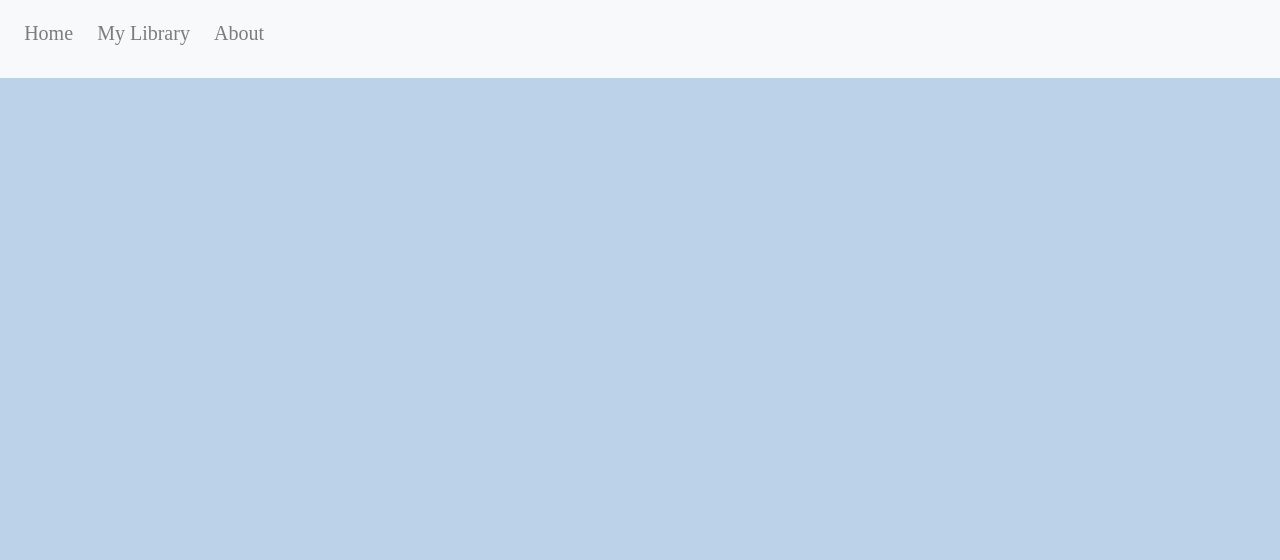
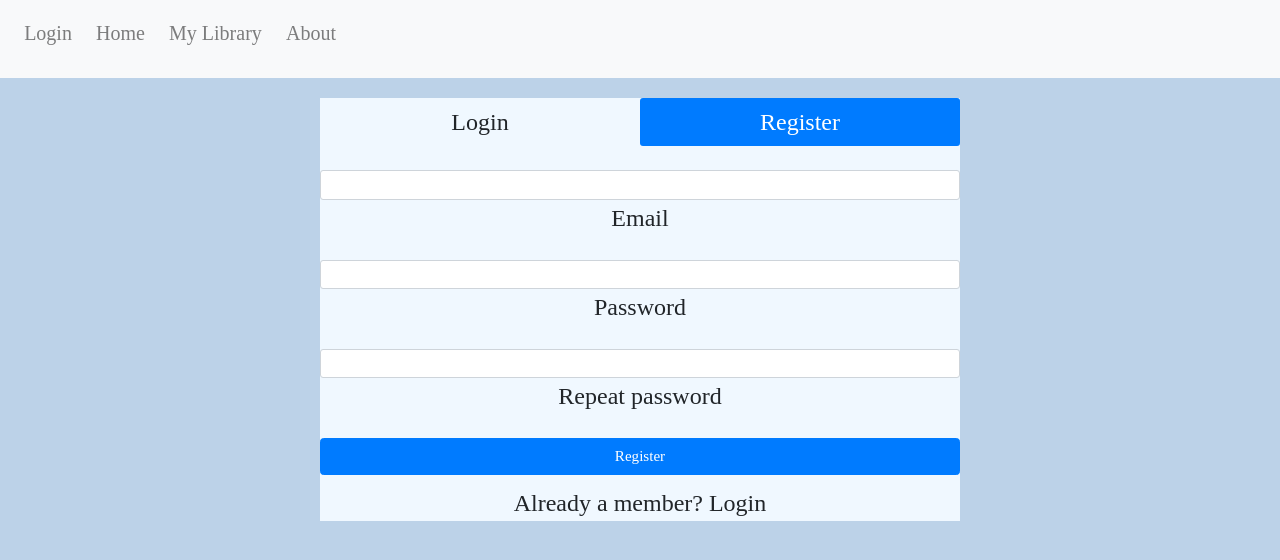
Before and after one commit to klaucoffee/googlebooks-frontend, a React (Create React App) app: page /registration in a window 1280 px wide. Shown: the top 560 px of the page. Built offline with nearby package versions, Linux system fonts and the light colour scheme; no server answers; a web font is replaced by a local one.

Commit message:
login and register page completed

```diff
--- a/src/App.css
+++ b/src/App.css
@@ -28,10 +28,6 @@
   color: #61dafb;
 }
 
-.p-2 {
-  font-size: 20px;
-}
-
 @keyframes App-logo-spin {
   from {
     transform: rotate(0deg);
--- a/src/Components/Header.js
+++ b/src/Components/Header.js
@@ -1,5 +1,5 @@
 import React from "react";
-import { Link, useNavigate } from "react-router-dom";
+import { useNavigate } from "react-router-dom";
 import "../App.css";
 
 const Header = (props) => {
@@ -9,6 +9,11 @@ const Header = (props) => {
     <nav class="navbar navbar-expand-lg navbar-light bg-light">
       <div class="collapse navbar-collapse" id="navbarNav">
         <ul class="navbar-nav">
+          <li class="p-2">
+            <p class="nav-link" onClick={() => navigate(`/login`)}>
+              Login
+            </p>
+          </li>
           <li class="p-2">
             <p class="nav-link" onClick={() => navigate(`/home`)}>
               Home
--- /dev/null
+++ b/src/Components/Login.js
@@ -0,0 +1,95 @@
+import React from "react";
+import { useNavigate } from "react-router-dom";
+
+const Login = () => {
+  const navigate = useNavigate();
+  return (
+    <>
+      <div className="loginform">
+        <ul class="nav nav-pills nav-justified mb-3" id="ex1" role="tablist">
+          <li class="nav-item" role="presentation">
+            <p
+              class="nav-link active"
+              id="tab-login"
+              data-mdb-toggle="pill"
+              role="tab"
+              aria-controls="pills-login"
+              aria-selected="true"
+              onClick={() => navigate(`/login`)}
+            >
+              Login
+            </p>
+          </li>
+          <li class="nav-item" role="presentation">
+            <p
+              class="nav-link hoverNeed"
+              id="tab-register"
+              data-mdb-toggle="pill"
+              role="tab"
+              aria-controls="pills-register"
+              aria-selected="false"
+              onClick={() => navigate(`/registration`)}
+            >
+              Register
+            </p>
+          </li>
+        </ul>
+
+        <div class="tab-content">
+          <div
+            class="tab-pane fade show active"
+            id="pills-login"
+            role="tabpanel"
+            aria-labelledby="tab-login"
+          >
+            <form>
+              <div class="form-outline mb-4">
+                <input type="email" id="loginName" class="form-control" />
+                <label class="form-label" for="loginName">
+                  Email or username
+                </label>
+              </div>
+
+              <div class="form-outline mb-4">
+                <input
+                  type="password"
+                  id="loginPassword"
+                  class="form-control"
+                />
+                <label class="form-label" for="loginPassword">
+                  Password
+                </label>
+              </div>
+
+              <div class="d-flex justify-content-center">
+                <a href="#!">Forgot password?</a>
+              </div>
+
+              <button
+                style={{ marginBottom: "10px", marginTop: "10px" }}
+                type="submit"
+                class="btn btn-primary btn-lg btn-block"
+              >
+                Sign in
+              </button>
+
+              <div class="text-center">
+                <p>
+                  Not a member?{" "}
+                  <span
+                    class="hoverNeed"
+                    onClick={() => navigate(`/registration`)}
+                  >
+                    Register
+                  </span>
+                </p>
+              </div>
+            </form>
+          </div>
+        </div>
+      </div>
+    </>
+  );
+};
+
+export default Login;
--- a/src/Components/ProtectedRoutes.js
+++ b/src/Components/ProtectedRoutes.js
@@ -5,6 +5,8 @@ import { loginAtom } from "../App";
 import Library from "./Library";
 import Main from "./Main";
 import About from "./About";
+import Login from "./Login";
+import Registration from "./Registration";
 
 const Protected = ({ children }) => {
   const [login, setLogin] = useAtom(loginAtom);
@@ -25,6 +27,8 @@ const ProtectedRoutes = () => {
     <div>
       <Routes>
         <Route path="/" element={<Outlet />} />
+        <Route path="login" element={<Login />} />
+        <Route path="registration" element={<Registration />} />
         <Route path="home" element={<Main />} />
         <Route
           path="library"
--- /dev/null
+++ b/src/Components/Registration.js
@@ -0,0 +1,80 @@
+import React from "react";
+import { useNavigate } from "react-router-dom";
+
+const Registration = () => {
+  const navigate = useNavigate();
+
+  return (
+    <>
+      <div className="loginform">
+        <ul class="nav nav-pills nav-justified mb-3" id="ex1" role="tablist">
+          <li class="nav-item" role="presentation">
+            <p
+              class="nav-link"
+              id="tab-login"
+              data-mdb-toggle="pill"
+              role="tab"
+              aria-controls="pills-login"
+              aria-selected="false"
+              onClick={() => navigate(`/login`)}
+            >
+              Login
+            </p>
+          </li>
+          <li class="nav-item" role="presentation">
+            <p
+              class="nav-link active"
+              id="tab-register"
+              data-mdb-toggle="pill"
+              role="tab"
+              aria-controls="pills-register"
+              aria-selected="true"
+              onClick={() => navigate(`/registration`)}
+            >
+              Register
+            </p>
+          </li>
+        </ul>
+        <div class="form-outline mb-4">
+          <input type="email" id="registerEmail" class="form-control" />
+          <label class="form-label" for="registerEmail">
+            Email
+          </label>
+        </div>
+        <div class="form-outline mb-4">
+          <input type="password" id="registerPassword" class="form-control" />
+          <label class="form-label" for="registerPassword">
+            Password
+          </label>
+        </div>
+        <div class="form-outline mb-4">
+          <input
+            type="password"
+            id="registerRepeatPassword"
+            class="form-control"
+          />
+          <label class="form-label" for="registerRepeatPassword">
+            Repeat password
+          </label>
+        </div>
+        <button
+          style={{ marginBottom: "10px", marginTop: "10px" }}
+          type="submit"
+          class="btn btn-primary btn-lg btn-block"
+        >
+          Register
+        </button>
+        <div class="text-center">
+          <p>
+            Already a member?{" "}
+            <span class="hoverNeed" onClick={() => navigate(`/login`)}>
+              Login
+            </span>
+          </p>
+        </div>
+      </div>
+    </>
+  );
+};
+
+export default Registration;
--- a/src/Components/style.css
+++ b/src/Components/style.css
@@ -143,7 +143,7 @@ html {
   top: 0;
   bottom: 0;
   right: 0;
-  background: linear-gradient(rgba(0, 0, 0, 0.2), rgba(0, 0, 0, 0.2));
+  background: linear-gradient(#73a5c6, #2e5984);
   display: flex;
   align-items: center;
   justify-content: center;
@@ -206,6 +206,25 @@ html {
 
 /* HEADER NAB=VBAR */
 
-.p-1 {
+.p-2 {
   font-size: 20px;
 }
+
+/* LOGIN FORM */
+
+.loginform {
+  height: 50%;
+  width: 50%;
+  margin: auto;
+  margin-top: 20px;
+  font-size: x-large;
+  background-color: aliceblue;
+
+  /* display: flex;
+  justify-content: center;
+  border-color: #1e3f66; */
+}
+
+.hoverNeed:hover {
+  background-color: var(--primary-color);
+}
```
